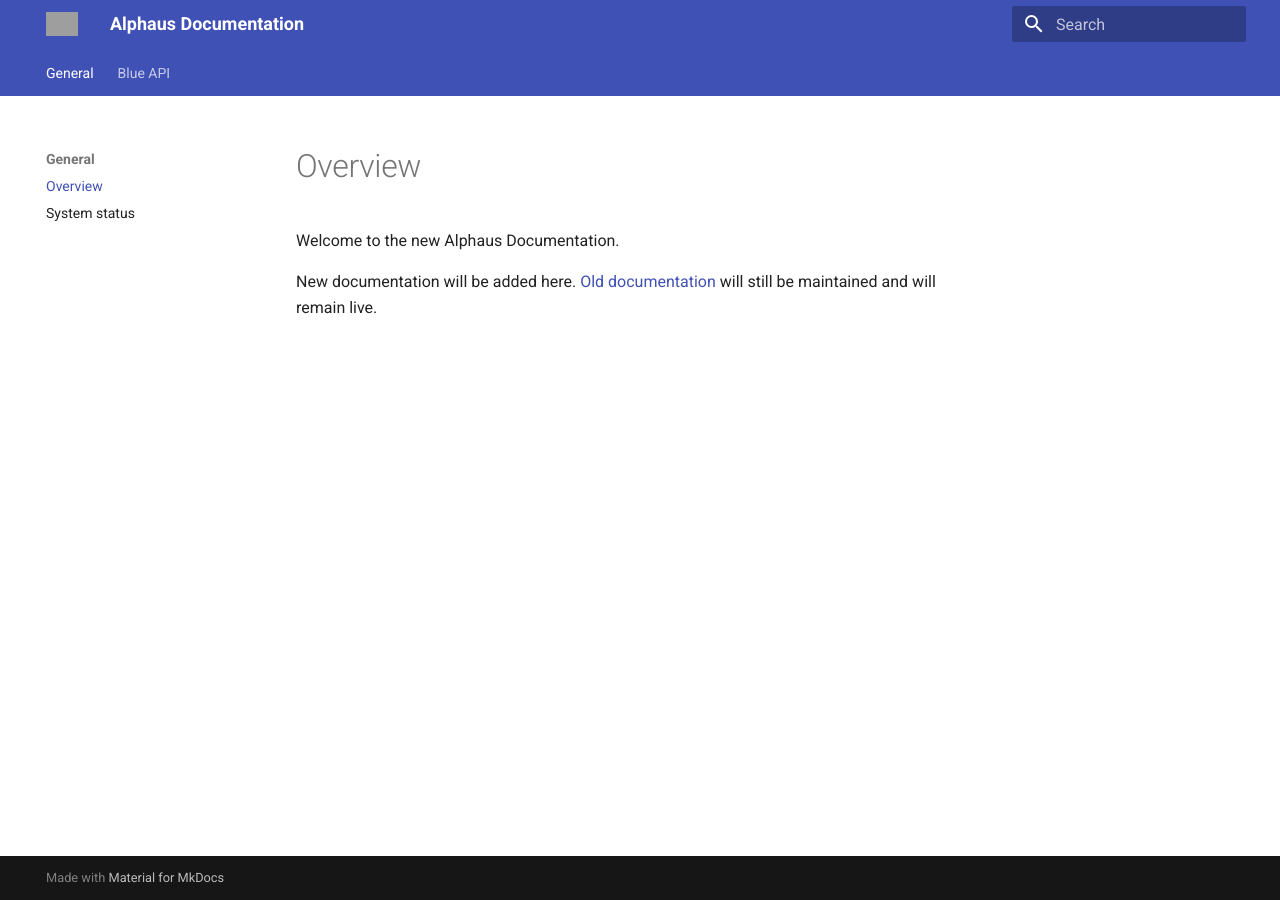
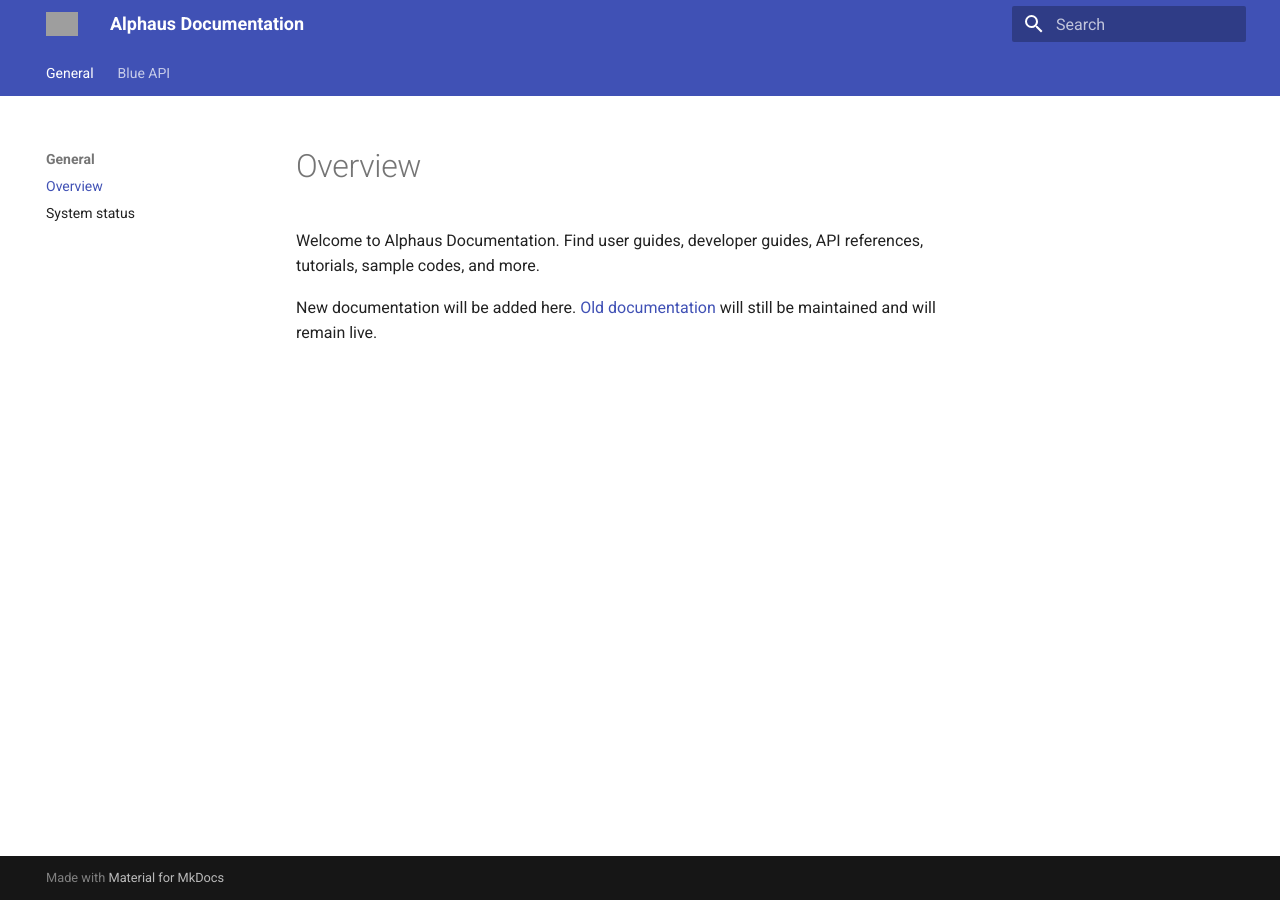
Before and after one commit to alphauslabs/tmpdocs, an MkDocs documentation site: the page built from docs/index.md, in a window 1280 px wide. Built offline with MkDocs 1.6.1 and Material for MkDocs 9.7.7, drawn with Linux system fonts in a browser that asks for light colours; grey boxes are pictures that could not be loaded.

Commit message:
chore: update home

```diff
--- a/docs/index.md
+++ b/docs/index.md
@@ -1,4 +1,4 @@
 # Overview
-Welcome to the new Alphaus Documentation.
+Welcome to Alphaus Documentation. Find user guides, developer guides, API references, tutorials, sample codes, and more.
 
 New documentation will be added here. [Old documentation](https://docs.alphaus.cloud/) will still be maintained and will remain live.
```
